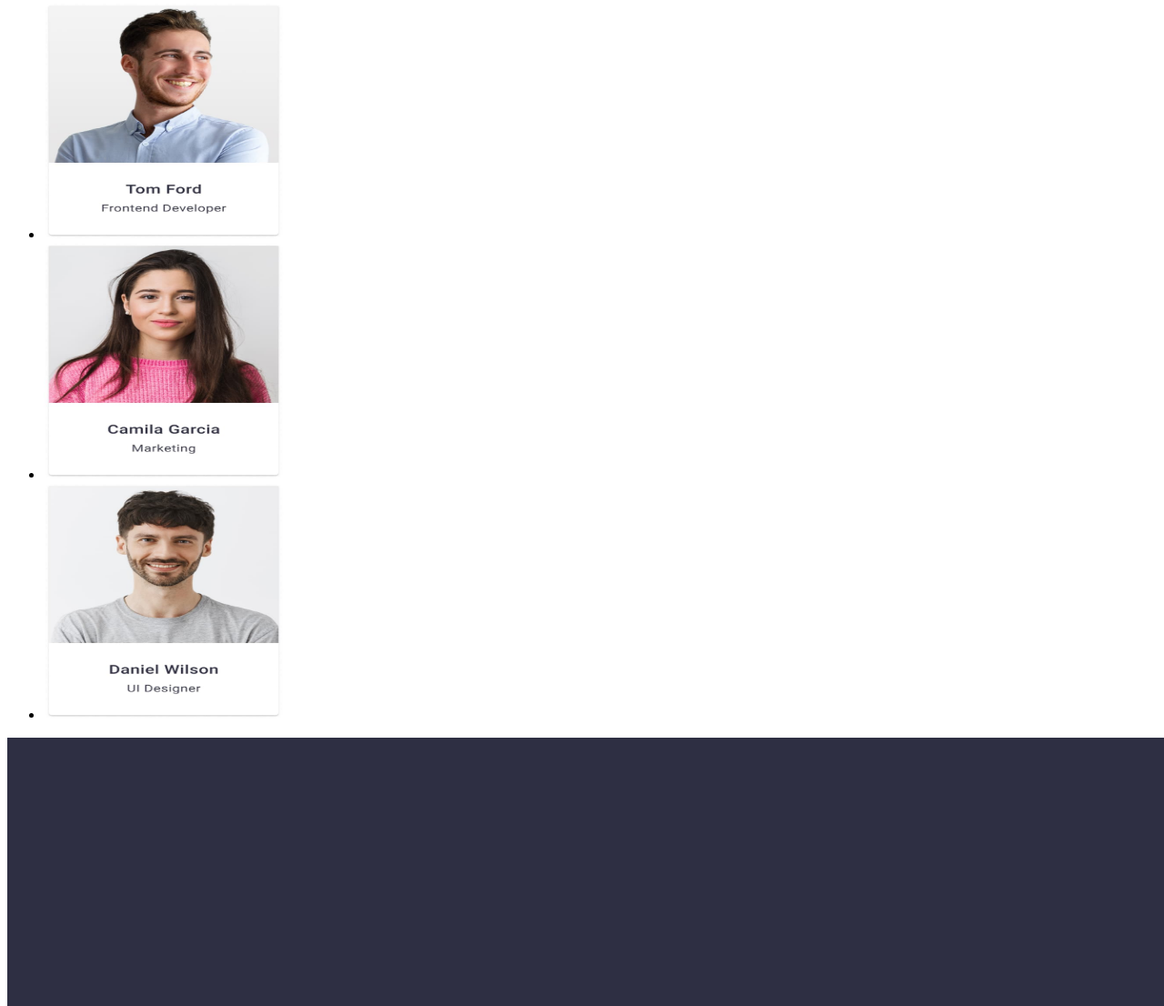
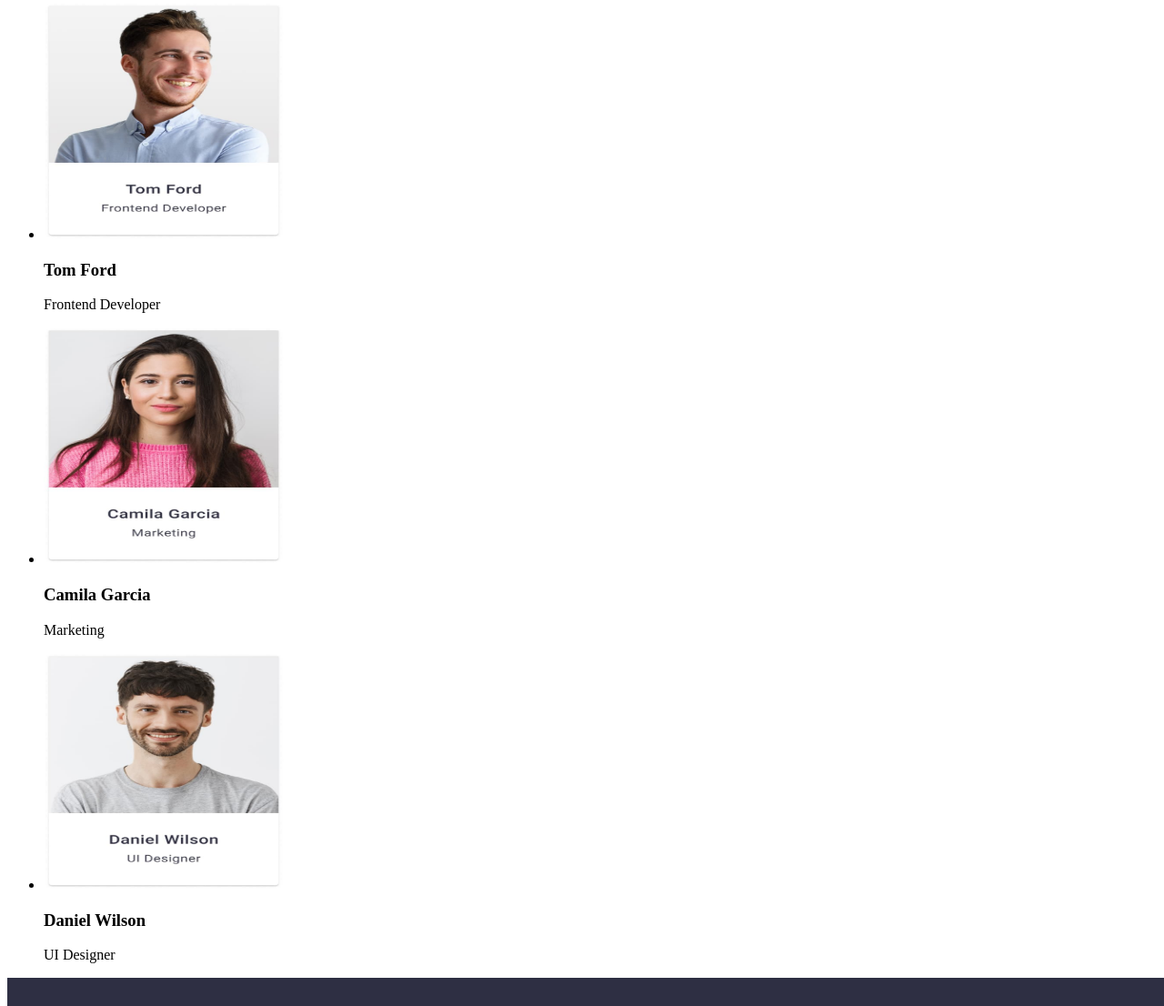
Before and after one commit to Maryia-1111/goit-markup-hw-01, a plain HTML site: page index.html in a window 1280 px wide. Shown: the part 1606-2712 px from the top of the page at 91% size. Drawn offline with Linux system fonts and the light colour scheme.

Commit message:
description

```diff
--- a/index.html
+++ b/index.html
@@ -67,7 +67,7 @@
         </section>
 
         <section>
-            <h2>Our team</h2>
+            <h2>Our Team</h2>
         <ul>
             <li>
                 <img src="./images/mark.jpg" alt="Mark Guerrero" width="264" height="260"/>
@@ -76,12 +76,18 @@
             </li>
             <li>
                 <img src="./images/tom.jpg" alt="Tom Ford" width="264" height="260"/>
+                <h3>Tom Ford</h3>
+                <p>Frontend Developer</p>
             </li>
             <li>
                 <img src="./images/camila.jpg" alt="Camila Garcia" width="264" height="260"/>
+                <h3>Camila Garcia</h3>
+                <p>Marketing</p>
             </li>
             <li>
                 <img src="./images/daniel.jpg" alt="Daniel Wilson" width="264" height="260"/>
+                <h3>Daniel Wilson</h3>
+                <p>UI Designer</p>
             </li>
         </ul>
         </section
```
